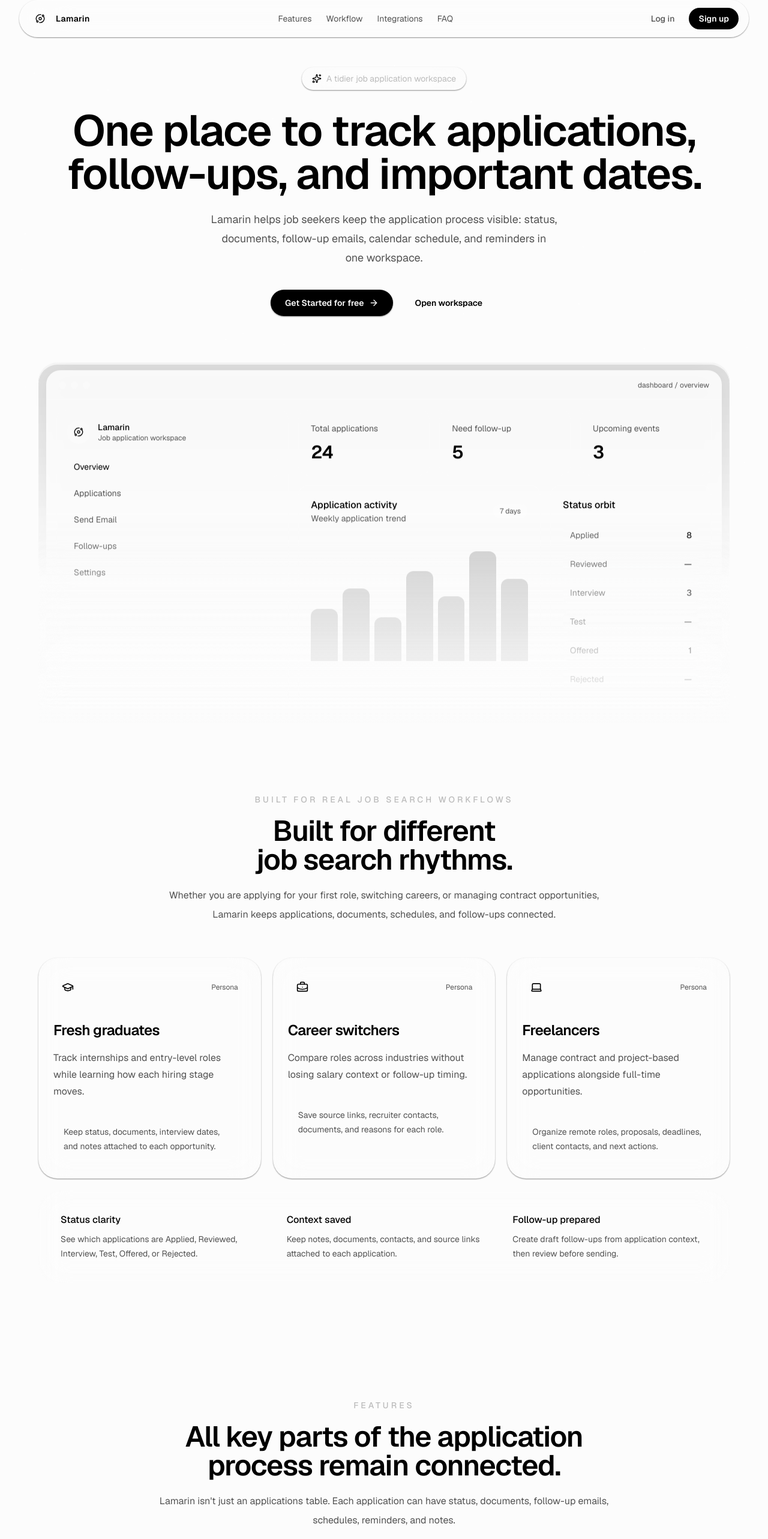
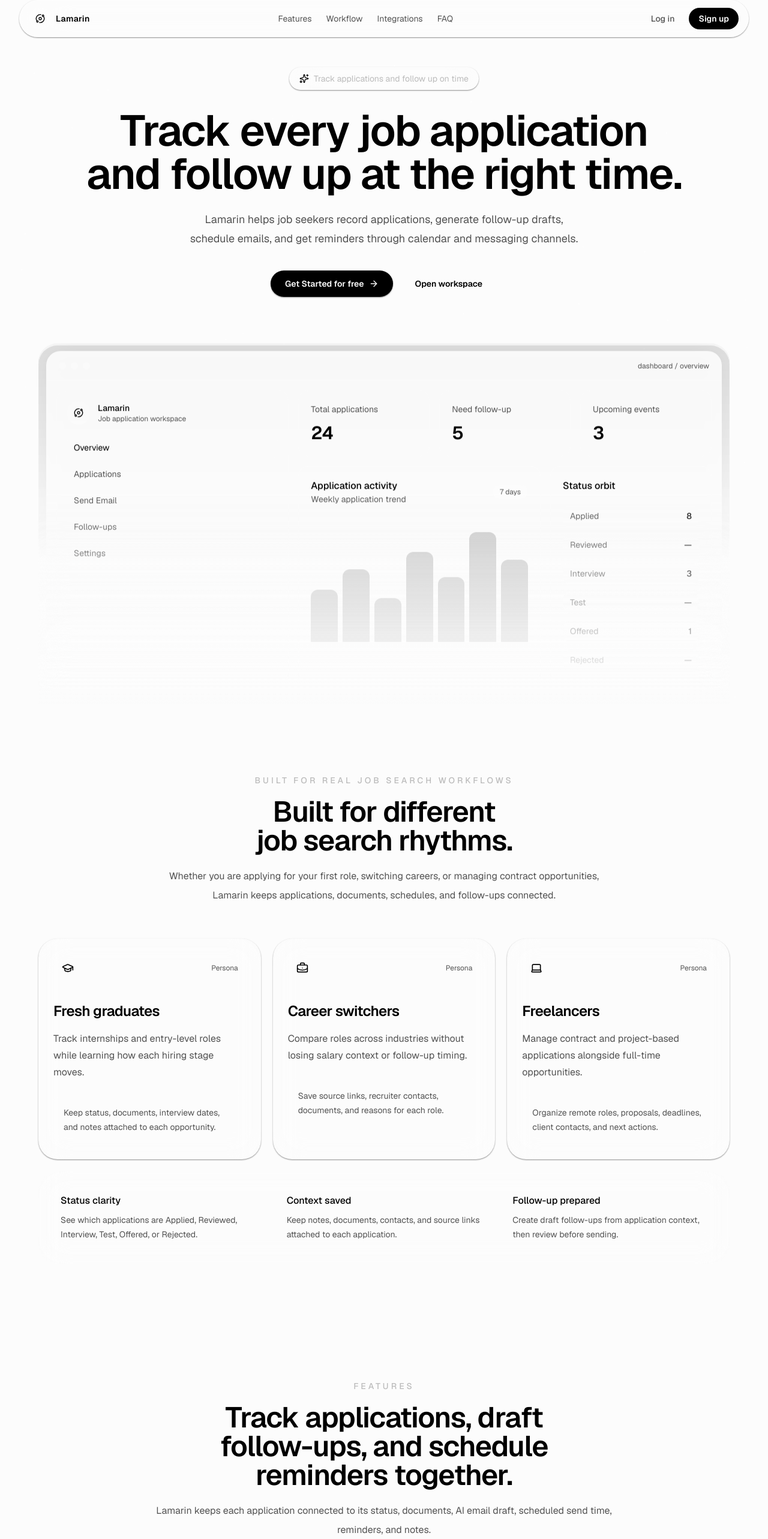
Before and after one commit to vergiLgood1/lamarin, a Next.js app: page / in a window 1280 px wide. Shown: the part 20-2586 px from the top of the page at 60% size. Built offline with nearby package versions, Linux system fonts and the light colour scheme; no server answers; a web font is replaced by a local one.

Commit message:
feat: update marketing sections with improved messaging and clarity for application tracking and follow-ups

```diff
--- a/src/features/marketing/components/cta-section.tsx
+++ b/src/features/marketing/components/cta-section.tsx
@@ -23,7 +23,7 @@
   },
   {
     node: <HeartHandshake className="size-full" />,
-    title: "Follow-up workflow",
+    title: "Scheduled follow-ups",
   },
   {
     node: <Shield className="size-full" />,
@@ -35,15 +35,15 @@
   },
   {
     node: <Bell className="size-full" />,
-    title: "Reminders",
+    title: "Messaging reminders",
   },
   {
     node: <Mail className="size-full" />,
-    title: "Email drafts",
+    title: "AI email drafts",
   },
   {
     node: <CalendarDays className="size-full" />,
-    title: "Calendar schedule",
+    title: "Google Calendar",
   },
 ];
 
@@ -105,11 +105,11 @@
         </div>
 
         <h2 className="mt-6 text-balance text-4xl font-semibold tracking-tight sm:text-5xl">
-          Stop tracking applications from scattered places.
+          Stop missing follow-ups after you apply.
         </h2>
         <p className="mx-auto mt-5 max-w-2xl text-pretty leading-8 text-muted-foreground">
-          Start saving applications, follow-ups, documents, and important dates in
-          a calmer workspace.
+          Keep applications, AI draft emails, scheduled sends, documents, and
+          reminders in one calmer workspace.
         </p>
 
         <div className="mt-9 flex flex-col items-center justify-center gap-3 sm:flex-row">
--- a/src/features/marketing/components/features-section.tsx
+++ b/src/features/marketing/components/features-section.tsx
@@ -164,11 +164,11 @@
           Features
         </AnimatedShinyText>
         <h2 className="mt-4 text-balance text-4xl font-semibold tracking-tight sm:text-5xl">
-          All key parts of the application process remain connected.
+          Track applications, draft follow-ups, and schedule reminders together.
         </h2>
         <p className="mt-5 text-pretty leading-8 text-muted-foreground">
-          Lamarin isn&apos;t just an applications table. Each application can have
-          status, documents, follow-up emails, schedules, reminders, and notes.
+          Lamarin keeps each application connected to its status, documents,
+          AI email draft, scheduled send time, reminders, and notes.
         </p>
       </div>
 
--- a/src/features/marketing/components/hero-section.tsx
+++ b/src/features/marketing/components/hero-section.tsx
@@ -14,7 +14,7 @@
       >
         <AnimatedShinyText className="inline-flex items-center justify-center space-x-2">
           <Sparkles className="size-4 text-primary " />
-          <span>A tidier job application workspace</span>
+          <span>Track applications and follow up on time</span>
         </AnimatedShinyText>
       </div>
 
@@ -22,16 +22,16 @@
         data-hero-reveal
         className="mt-8 max-w-6xl text-balance text-5xl font-semibold tracking-tight sm:text-6xl lg:text-7xl"
       >
-        One place to track applications, follow-ups, and important dates.
+        Track every job application and follow up at the right time.
       </h1>
 
       <p
         data-hero-reveal
         className="mt-6 max-w-2xl text-pretty text-base leading-8 text-muted-foreground sm:text-lg"
       >
-        Lamarin helps job seekers keep the application process visible:
-        status, documents, follow-up emails, calendar schedule, and reminders
-        in one workspace.
+        Lamarin helps job seekers record applications, generate follow-up
+        drafts, schedule emails, and get reminders through calendar and
+        messaging channels.
       </p>
 
       <div
--- a/src/features/marketing/components/integrations-section.tsx
+++ b/src/features/marketing/components/integrations-section.tsx
@@ -57,11 +57,11 @@
         </AnimatedShinyText>
 
         <h2 className="mt-4 text-balance text-4xl font-semibold tracking-tight sm:text-5xl">
-          Connect with the tools you already use.
+          Connect calendar, email, and reminder channels.
         </h2>
         <p className="mt-5 text-pretty leading-8 text-muted-foreground">
-          Keep Lamarin as the source of truth while connected tools support
-          schedules, reminders, and draft preparation.
+          Keep Lamarin as the source of truth while Google Calendar, scheduled
+          emails, and messaging channels help you follow up on time.
         </p>
       </div>
 
--- a/src/features/marketing/components/workflow-section.tsx
+++ b/src/features/marketing/components/workflow-section.tsx
@@ -76,7 +76,7 @@
           Workflow
         </AnimatedShinyText>
         <h2 className="mt-4 text-balance text-4xl font-semibold tracking-tight sm:text-5xl">
-          From apply to follow-up, the process is easier to follow.
+          From application record to scheduled follow-up, every step stays clear.
         </h2>
       </div>
 
@@ -91,9 +91,9 @@
           {workflowCards.map((item, index) => {
             const isReversed = index % 2 === 1;
             const detail = [
-              "Start with the facts: company, role, source, documents, status, and notes.",
-              "Use the pipeline view to decide what needs review, scheduling, or follow-up.",
-              "Turn saved context into a focused draft, then edit it before sending.",
+              "Start with the facts: company, role, source, status, contact, documents, and notes.",
+              "Use saved context to create a focused follow-up draft before you send anything.",
+              "Send manually, schedule the email, or keep reminders visible in calendar and messaging channels.",
             ][index];
 
             return (
--- a/src/features/marketing/constants/landing-data.ts
+++ b/src/features/marketing/constants/landing-data.ts
@@ -65,25 +65,25 @@
     icon: Workflow,
     title: "Application tracking",
     description:
-      "Save company, position, status, application source, work mode, salary, HR contact, and notes.",
+      "Record every application with company, role, status, source, contact, documents, and notes in one pipeline.",
   },
   {
     icon: CalendarDays,
-    title: "Calendar schedule",
+    title: "Scheduled reminders",
     description:
-      "Track interviews, deadlines, and follow-ups so important dates stay visible.",
+      "Plan interview reminders, follow-up windows, and scheduled email sends with calendar support.",
   },
   {
     icon: Mail,
     title: "Follow-up email",
     description:
-      "Create follow-up drafts tied directly to the application context.",
+      "Generate follow-up drafts from application context, then send manually or schedule them for later.",
   },
   {
     icon: FileText,
     title: "Application documents",
     description:
-      "Attach CVs, portfolios, cover letters, and other documents to the related application.",
+      "Attach CVs, portfolios, cover letters, job notes, and other context to the right application.",
   },
 ];
 
@@ -92,19 +92,19 @@
     step: "01",
     title: "Record application",
     description:
-      "Enter position, company, job source, status, documents, and important notes.",
+      "Save the company, role, source, status, documents, recruiter contact, and notes.",
   },
   {
     step: "02",
-    title: "Monitor status",
+    title: "Generate follow-up",
     description:
-      "View application progress from Applied, Reviewed, Interview, Test, to Offered or Rejected.",
+      "Turn application context into a professional draft that stays ready for review.",
   },
   {
     step: "03",
-    title: "Prepare follow-up",
+    title: "Schedule reminders",
     description:
-      "Use application context to create professional email drafts that you can edit.",
+      "Send manually now, schedule email for later, or get reminders through calendar and messaging channels.",
   },
 ];
 
@@ -113,18 +113,18 @@
     icon: CalendarDays,
     title: "Google Calendar",
     description:
-      "Create and manage events for follow-ups, interviews, or deadlines.",
+      "Schedule interview reminders, follow-up windows, and email send dates.",
   },
   {
     icon: Bell,
-    title: "Telegram Reminder",
+    title: "Messaging reminders",
     description:
-      "Send reminders one day before and on the day to your existing channel.",
+      "Send reminders through Telegram, WhatsApp, Discord, or other channels.",
   },
   {
     icon: Stars,
-    title: "Gemini AI Draft",
-    description: "AI helps write draft emails, not make recruitment decisions.",
+    title: "AI email draft",
+    description: "Create contextual follow-up drafts while you stay in control.",
   },
 ];
 
@@ -132,17 +132,17 @@
   {
     question: "Does Lamarin apply for jobs automatically?",
     answer:
-      "No. Lamarin helps record and manage the application process, not submit applications automatically.",
+      "No. Lamarin helps record and manage the application process, not submit job applications automatically.",
   },
   {
-    question: "Does the AI decide whether I'll be hired?",
+    question: "Can Lamarin send follow-up emails automatically?",
     answer:
-      "No. AI only helps draft follow-up emails. You still review, edit, and decide.",
+      "You stay in control. Lamarin can help create drafts and schedule reviewed emails, but you decide what gets sent.",
   },
   {
-    question: "Can I export my application data?",
+    question: "Can reminders go to calendar or messaging apps?",
     answer:
-      "Yes. Lamarin is designed so users can keep access to their own application data.",
+      "Yes. The workflow is designed around calendar reminders and messaging channels such as Telegram, WhatsApp, or Discord.",
   },
 ];
 
```
